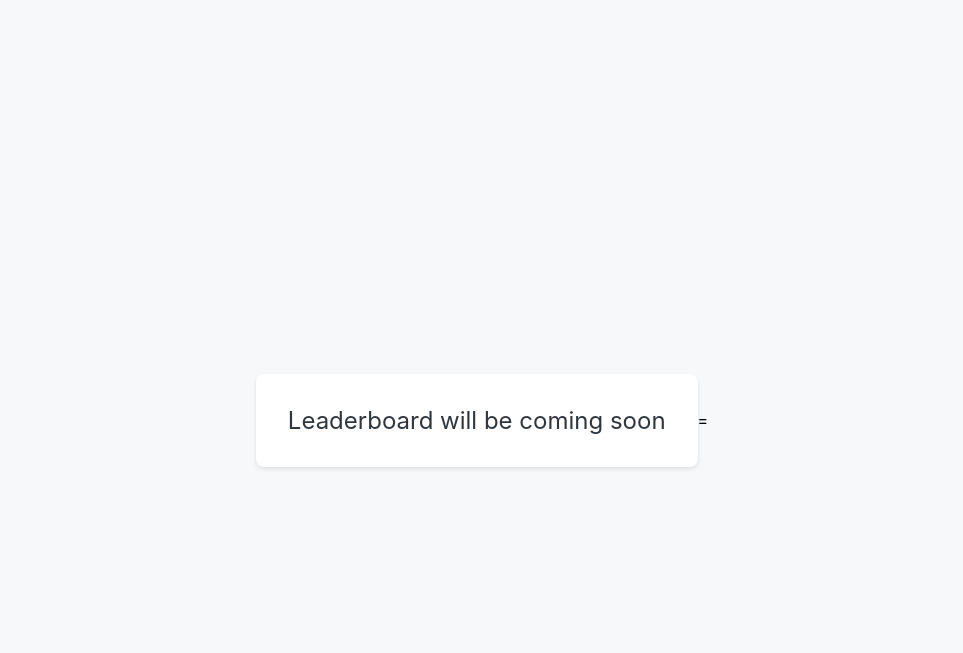
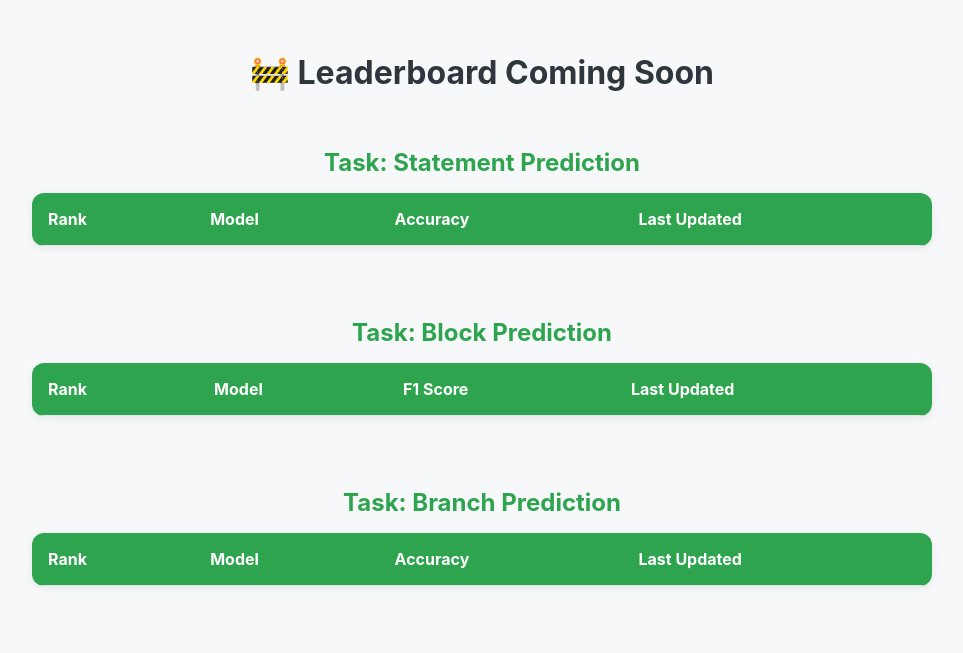
Before and after one commit to codesense-bench/codesense-bench.github.io, a plain HTML site: page leaderboard.html in a window 1280 px wide. Shown: the whole page, without its empty margins (158-1121 px from the left). Drawn offline with Linux system fonts and the light colour scheme.

Commit message:
Updated leaderboard.html

```diff
--- a/leaderboard.html
+++ b/leaderboard.html
@@ -1,35 +1,118 @@
 <!DOCTYPE html>
 <html lang="en">
 <head>
-    <meta charset="UTF-8">
-    <meta name="viewport" content="width=device-width, initial-scale=1.0">
-    <title>Leaderboard - CodeSense Eval</title>
+  <meta charset="UTF-8" />
+  <meta name="viewport" content="width=device-width, initial-scale=1.0"/>
+  <title>CodeSense Leaderboard</title>
   <style>
     body {
       font-family: -apple-system, BlinkMacSystemFont, 'Segoe UI', Roboto, sans-serif;
+      background-color: #f6f8fa;
+      margin: 0;
+      padding: 2rem;
       display: flex;
-            justify-content: center;
+      flex-direction: column;
       align-items: center;
-            min-height: 100vh;
-            margin: 0;
-            background-color: #f6f8fa;
-            text-align: center;
-            padding: 20px;
     }
-        .message {
-            font-size: 1.5rem;
+
+    h1 {
       color: #2f363d;
-            padding: 2rem;
+      margin-bottom: 1rem;
+    }
+
+    h2 {
+      color: #2ea44f;
+      margin-top: 2.5rem;
+      margin-bottom: 1rem;
+    }
+
+    .leaderboard-section {
       background: white;
-            border-radius: 8px;
-            box-shadow: 0 2px 4px rgba(0,0,0,0.1);
+      border-radius: 12px;
+      box-shadow: 0 2px 8px rgba(0, 0, 0, 0.08);
+      width: 100%;
+      max-width: 900px;
+      overflow-x: auto;
+      margin-bottom: 2rem;
+    }
+
+    table {
+      width: 100%;
+      border-collapse: collapse;
+    }
+
+    thead {
+      background-color: #2ea44f;
+      color: white;
+    }
+
+    th, td {
+      padding: 1rem;
+      text-align: left;
+      border-bottom: 1px solid #e1e4e8;
+    }
+
+    @media (max-width: 600px) {
+      th, td {
+        padding: 0.75rem;
+        font-size: 0.9rem;
+      }
     }
   </style>
 </head>
 <body>
-    <div class="message">
-        Leaderboard will be coming soon
+  <h1>🚧 Leaderboard Coming Soon</h1>
+
+  <!-- Task 1 -->
+  <h2>Task: Statement Prediction</h2>
+  <div class="leaderboard-section">
+    <table>
+      <thead>
+        <tr>
+          <th>Rank</th>
+          <th>Model</th>
+          <th>Accuracy</th>
+          <th>Last Updated</th>
+        </tr>
+      </thead>
+      <tbody>
+      </tbody>
+    </table>
   </div>
+
+  <!-- Task 2 -->
+  <h2>Task: Block Prediction</h2>
+  <div class="leaderboard-section">
+    <table>
+      <thead>
+        <tr>
+          <th>Rank</th>
+          <th>Model</th>
+          <th>F1 Score</th>
+          <th>Last Updated</th>
+        </tr>
+      </thead>
+      <tbody>
+      </tbody>
+    </table>
+  </div>
+
+  <!-- Task 3 -->
+  <h2>Task: Branch Prediction</h2>
+  <div class="leaderboard-section">
+    <table>
+      <thead>
+        <tr>
+          <th>Rank</th>
+          <th>Model</th>
+          <th>Accuracy</th>
+          <th>Last Updated</th>
+        </tr>
+      </thead>
+      <tbody>
+      </tbody>
+    </table>
+  </div>
+
 </body>
 </html>
-=
```
Lines whose indentation alone changed are shown as unchanged.
